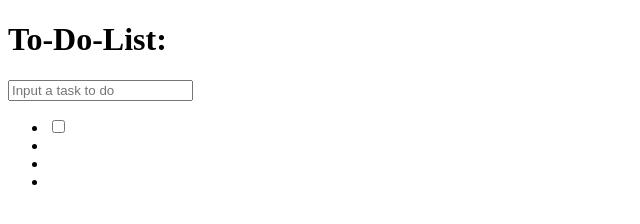
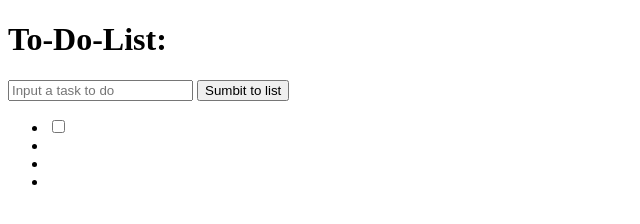
Before and after one commit to CTWills/js-to-do-list, a plain HTML site: page index.html in a window 1280 px wide. Shown: the whole page, without its empty margins (0-640 px from the left). Drawn offline with Linux system fonts and the light colour scheme.

Commit message:
created submit button

```diff
--- a/index.html
+++ b/index.html
@@ -16,7 +16,10 @@
             <header>
                 <h1>To-Do-List:</h1>
             </header>
-            <input type="text" placeholder="Input a task to do" value="">
+            <div>
+                <input type="text" placeholder="Input a task to do" value="">
+                <input type="button" value="Sumbit to list">
+            </div>
             <ul>
                 <li><input type="checkbox" name="" id=""> </li>
                 <li> </li>
--- a/index.js
+++ b/index.js
@@ -0,0 +1,3 @@
+// 1. Person needs to input a to-do item
+// 2. The input needs to be added to a list the user sees
+// 3. User needs to remove to-do items
```
